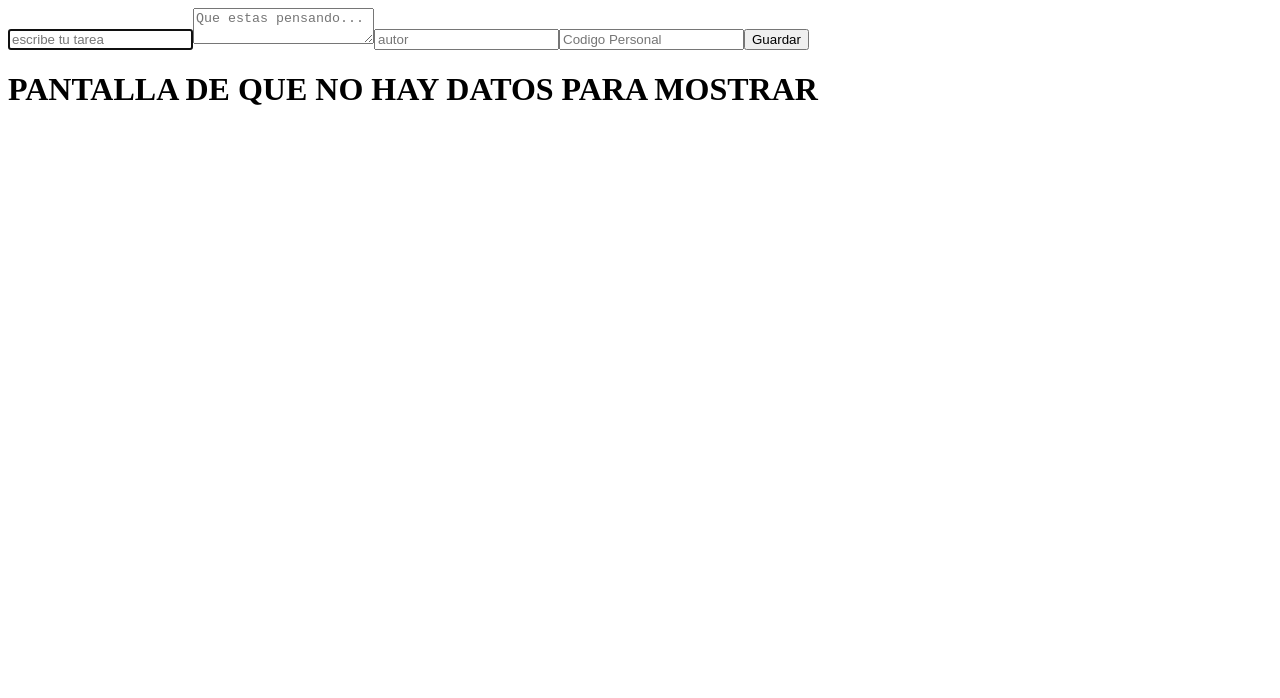
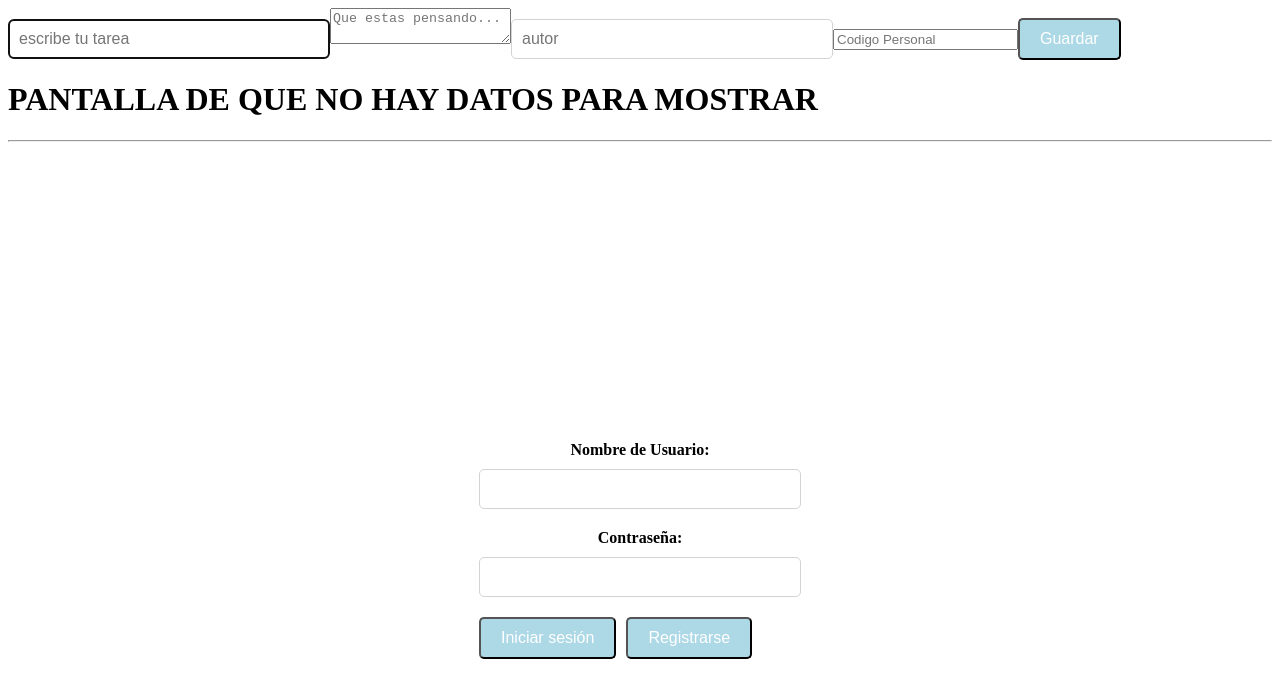
Before and after one commit to Raulscj/Writen_Time, a React (Vite) app: page / in a window 1280 px wide. Shown: the top 698 px of the page. Built offline with nearby package versions, Linux system fonts and the light colour scheme.

Commit message:
Sesion y Formulario de task estructurados

```diff
--- a/src/App.jsx
+++ b/src/App.jsx
@@ -1,12 +1,14 @@
 import PostForm from "./componentes/PostForm";
 import PostList from "./componentes/PostList";
-
+import LoginPage from "./componentes/Inicio/User";
 function App() {
   //RENDERIZADO
   return (
     <>
       <PostForm />
       <PostList />
+      <hr />
+      <LoginPage />
     </>
   );
 }
--- /dev/null
+++ b/src/componentes/Inicio/User.jsx
@@ -0,0 +1,86 @@
+import React, { useState } from "react";
+
+const LoginPage = () => {
+  const [username, setUsername] = useState("");
+  const [password, setPassword] = useState("");
+  const [users, setUsers] = useState(
+    JSON.parse(localStorage.getItem("users")) || []
+  );
+  const [errorMessage, setErrorMessage] = useState("");
+
+  const handleSubmit = (event) => {
+    event.preventDefault();
+    const userExists = users.find((user) => user.username === username);
+    if (userExists) {
+      if (userExists.password === password) {
+        localStorage.setItem("currentUser", JSON.stringify(userExists));
+      } else {
+        setErrorMessage("Clave incorrecta. Por favor intenta de nuevo.");
+      }
+    } else {
+      setErrorMessage("El nombre de usuario no existe, intenta con otro.");
+    }
+  };
+
+  const handleSignUp = (event) => {
+    event.preventDefault();
+    const userExists = users.find((user) => user.username === username);
+    if (userExists) {
+      setErrorMessage("El nombre de usuario ya existe, intenta con otro");
+    } else {
+      setUsers([...users, { username, password }]);
+      localStorage.setItem(
+        "users",
+        JSON.stringify([...users, { username, password }])
+      );
+      localStorage.setItem(
+        "currentUser",
+        JSON.stringify({ username, password })
+      );
+    }
+  };
+  const handleLogOut = () => {
+    localStorage.removeItem("currentUser");
+    setUsername("");
+    setPassword("");
+    setErrorMessage("");
+  };
+
+  return (
+    <div className="login-container">
+      <form>
+        <div className="form-group">
+          <label>Nombre de Usuario:</label>
+          <input
+            type="text"
+            value={username}
+            onChange={(event) => setUsername(event.target.value)}
+          />
+        </div>
+        <div className="form-group">
+          <label>Contraseña:</label>
+          <input
+            type="password"
+            value={password}
+            onChange={(event) => setPassword(event.target.value)}
+          />
+        </div>
+        <button onClick={handleSubmit}>Iniciar sesión</button>
+        <button onClick={handleSignUp}>Registrarse</button>
+      </form>
+      {/* VALIDA SI EL EXISTE UN USUARIO ACTIVO */}
+      {localStorage.getItem("currentUser") ? (
+        <div>
+          <p>
+            Bienvenido a WRITTEN TIME,{" "}
+            {JSON.parse(localStorage.getItem("currentUser")).username}!
+          </p>
+          <button onClick={handleLogOut}>Log Out</button>
+        </div>
+      ) : null}
+      {errorMessage && <p className="error-message">{errorMessage}</p>}
+    </div>
+  );
+};
+
+export default LoginPage;
--- a/src/index.css
+++ b/src/index.css
@@ -0,0 +1,44 @@
+/* LOGIN */
+.login-container {
+  display: flex;
+  flex-direction: column;
+  align-items: center;
+  justify-content: center;
+  height: 100vh;
+}
+
+.form-group {
+  display: flex;
+  flex-direction: column;
+  align-items: center;
+  margin-bottom: 20px;
+}
+
+label {
+  font-weight: bold;
+  margin-bottom: 10px;
+}
+
+input[type="text"],
+input[type="password"] {
+  padding: 10px;
+  font-size: 16px;
+  border-radius: 5px;
+  border: 1px solid lightgray;
+  width: 300px;
+}
+
+button {
+  padding: 10px 20px;
+  font-size: 16px;
+  border-radius: 5px;
+  background-color: lightblue;
+  color: white;
+  margin-right: 10px;
+  cursor: pointer;
+}
+
+.error-message {
+  color: red;
+  margin-top: 10px;
+}
```
